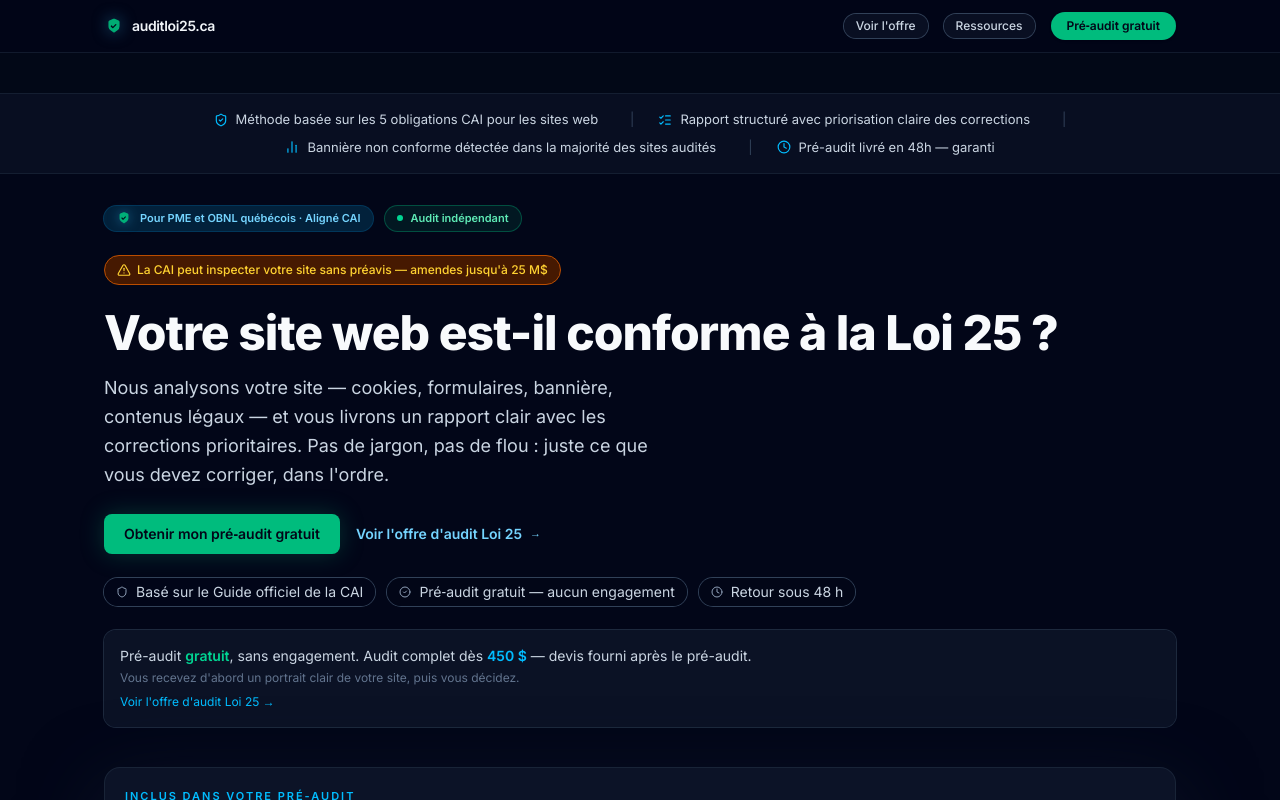
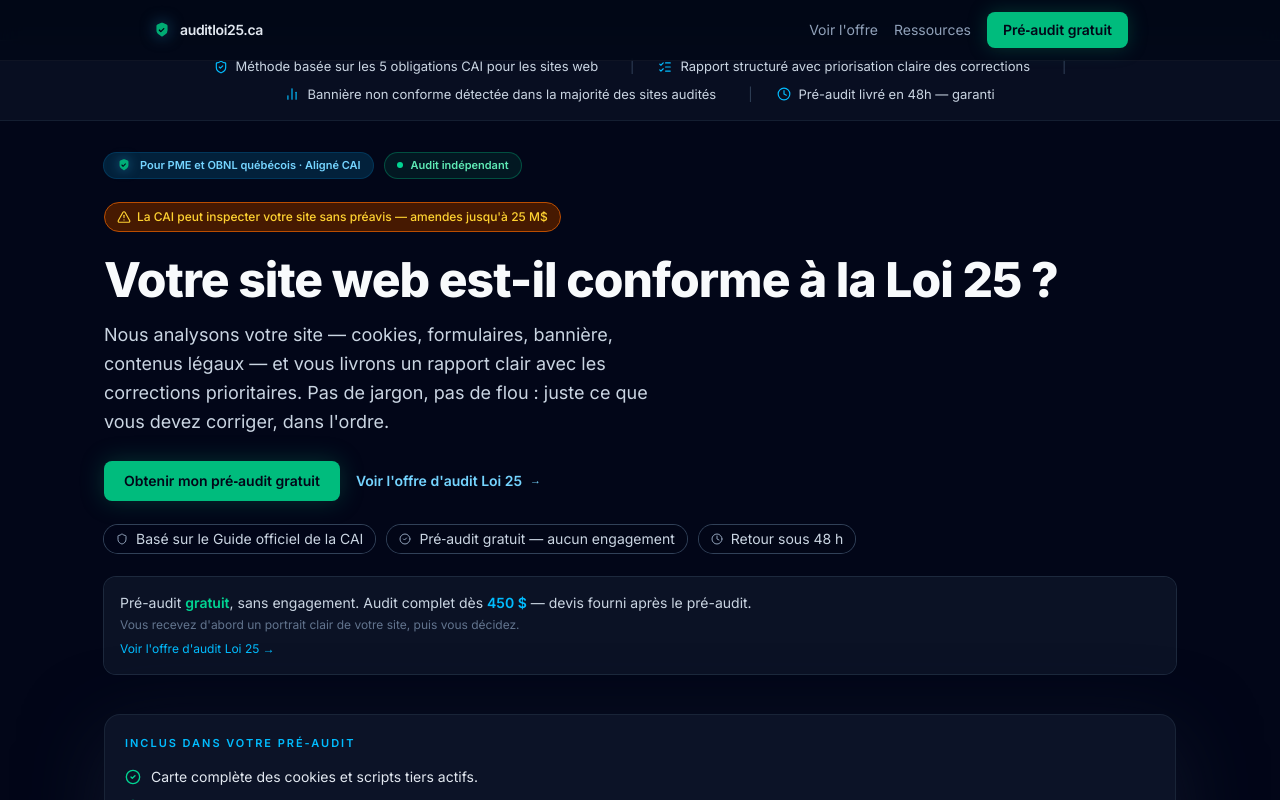
Before and after one commit to votreboosterdigital/auditloi25, a Next.js app: page / in a window 1280 px wide. Shown: the top 800 px of the page. Built offline with nearby package versions, Linux system fonts and the light colour scheme.

Commit message:
feat: upgrade navbar to dark luxury style

```diff
--- a/components/navbar.tsx
+++ b/components/navbar.tsx
@@ -15,34 +15,34 @@ export function Navbar() {
 
   return (
     <>
-      <header className="sticky top-0 z-40 border-b border-slate-800/60 bg-slate-950/80 backdrop-blur-md">
-        <div className="mx-auto flex max-w-6xl items-center justify-between px-4 py-3 sm:px-6 lg:px-10">
+      <header className="fixed top-0 left-0 right-0 z-50 bg-[#020817]/80 backdrop-blur-md border-b border-white/5">
+        <div className="mx-auto flex max-w-5xl items-center justify-between px-4 py-3 sm:px-6">
           {/* Logo */}
           <Link
             href="/"
-            className="flex items-center gap-2 text-sm font-semibold tracking-tight text-slate-100"
+            className="flex items-center gap-2"
           >
             <ShieldIcon
               size={20}
               className="shrink-0 text-sky-400 drop-shadow-[0_0_8px_rgba(56,189,248,0.5)]"
             />
-            auditloi25.ca
+            <span className="text-sm font-semibold text-slate-200 tracking-tight">auditloi25.ca</span>
           </Link>
 
           {/* Desktop nav */}
-          <nav aria-label="Navigation principale" className="hidden items-center gap-4 text-xs text-slate-300 sm:flex">
+          <nav aria-label="Navigation principale" className="hidden items-center gap-4 sm:flex">
             {navLinks.map((link) => (
               <Link
                 key={link.href}
                 href={link.href}
-                className="rounded-full bg-slate-900/60 px-3 py-1 font-medium ring-1 ring-slate-700 transition-colors hover:bg-slate-900 hover:text-slate-50"
+                className="text-sm text-slate-400 hover:text-slate-100 transition-colors"
               >
                 {link.label}
               </Link>
             ))}
             <a
               href="#formulaire"
-              className="inline-flex cursor-pointer items-center justify-center rounded-full bg-emerald-500 px-4 py-1.5 text-xs font-semibold text-slate-950 shadow-sm transition-colors hover:bg-emerald-400 hover:text-white focus-visible:outline-none focus-visible:ring-2 focus-visible:ring-emerald-500 focus-visible:ring-offset-2 focus-visible:ring-offset-slate-950"
+              className="rounded-lg bg-emerald-500 px-4 py-2 text-sm font-semibold text-slate-950 shadow-[0_0_20px_rgba(16,185,129,0.25)] transition-all hover:bg-emerald-400 hover:shadow-[0_0_30px_rgba(16,185,129,0.4)]"
             >
               Pré‑audit gratuit
             </a>
@@ -55,34 +55,34 @@ export function Navbar() {
             aria-expanded={isOpen}
             aria-controls="mobile-nav-overlay"
             onClick={() => setIsOpen(true)}
-            className="cursor-pointer rounded-md p-1.5 text-slate-300 hover:text-slate-50 sm:hidden"
+            className="text-slate-400 hover:text-slate-100 transition-colors md:hidden"
           >
             <Menu size={22} aria-hidden="true" />
           </button>
         </div>
       </header>
 
-      {/* Mobile overlay — full-screen, z-50 */}
+      {/* Mobile overlay — full-screen, z-40 */}
       {isOpen && (
         <div
           id="mobile-nav-overlay"
-          className="fixed inset-0 z-50 flex flex-col bg-slate-950 px-6 py-6"
+          className="fixed inset-0 z-40 bg-[#020817]/95 backdrop-blur-md flex flex-col p-6 md:hidden"
         >
           {/* Header overlay */}
           <div className="flex items-center justify-between">
             <Link
               href="/"
               onClick={() => setIsOpen(false)}
-              className="flex items-center gap-2 text-sm font-semibold text-slate-100"
+              className="flex items-center gap-2"
             >
               <ShieldIcon size={18} className="text-sky-400" />
-              auditloi25.ca
+              <span className="text-sm font-semibold text-slate-200 tracking-tight">auditloi25.ca</span>
             </Link>
             <button
               type="button"
               aria-label="Fermer le menu"
               onClick={() => setIsOpen(false)}
-              className="cursor-pointer rounded-md p-1.5 text-slate-300 hover:text-slate-50"
+              className="text-slate-400 hover:text-slate-100 transition-colors"
             >
               <X size={22} aria-hidden="true" />
             </button>
@@ -95,7 +95,7 @@ export function Navbar() {
                 key={link.href}
                 href={link.href}
                 onClick={() => setIsOpen(false)}
-                className="rounded-xl bg-slate-900 px-4 py-3 text-sm font-medium text-slate-100 ring-1 ring-slate-800 hover:bg-slate-800"
+                className="text-lg font-medium text-slate-300 hover:text-white transition-colors py-2"
               >
                 {link.label}
               </Link>
@@ -103,7 +103,7 @@ export function Navbar() {
             <a
               href="#formulaire"
               onClick={() => setIsOpen(false)}
-              className="mt-2 inline-flex cursor-pointer items-center justify-center rounded-xl bg-emerald-500 px-4 py-3 text-sm font-semibold text-slate-950 transition-colors hover:bg-emerald-400"
+              className="mt-4 inline-flex items-center justify-center rounded-lg bg-emerald-500 px-6 py-3 text-sm font-semibold text-slate-950 shadow-[0_0_20px_rgba(16,185,129,0.3)] hover:bg-emerald-400 transition-colors"
             >
               Demander un pré‑audit gratuit
             </a>
```
